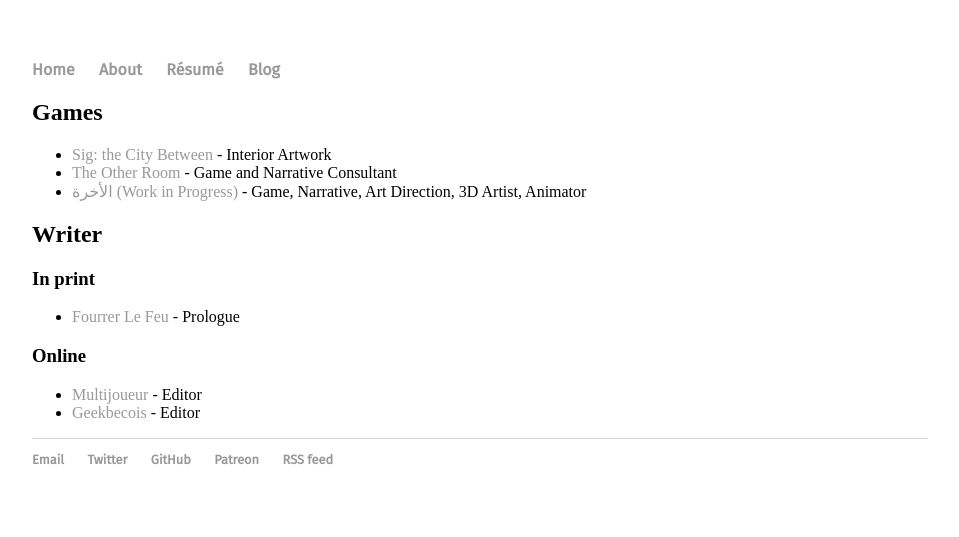
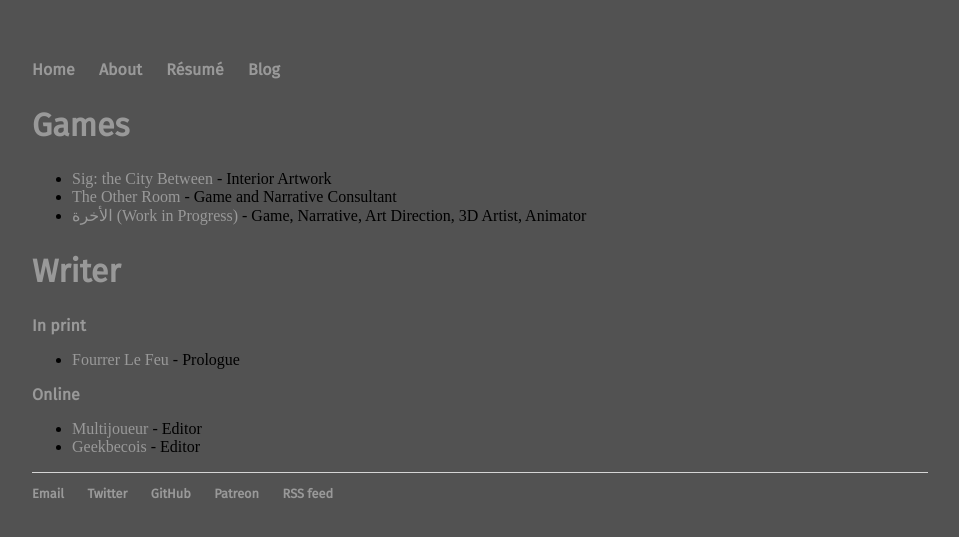
Before and after one commit to mstfacmly/mstfacmly.github.io, a Jekyll site: the page built from resume.md, in a window 1280 px wide. Shown: the top 537 px of the page, without its empty margins (160-1119 px from the left). Built offline with Jekyll 4.4.1, drawn with Linux system fonts in a browser that asks for light colours; some web fonts are replaced; our own code applies the rules of GitHub Pages for plain Markdown files.

Commit message:
changing css color values

```diff
--- a/css/main.css
+++ b/css/main.css
@@ -22,6 +22,17 @@
 h1 {
 	font-size: 3em;
 	font-family:'FiraGO', 'Fira Sans', 'Noto Sans', 'Helvetica', 'Sans-Serif';
+	color: #999;
+}
+h2 {
+	font-size: 2em;
+	font-family:'FiraGO', 'Fira Sans', 'Noto Sans', 'Helvetica', 'Sans-Serif';
+	color: #999;
+}
+h3 {
+	font-size: 1em;
+	font-family:'FiraGO', 'Fira Sans', 'Noto Sans', 'Helvetica', 'Sans-Serif';
+	color: #999;
 }
 p {
 	font-size: 1.5em;
@@ -45,3 +56,6 @@
 .img-circle {
 	border-radius: 50%;
 }
+body{
+	background-color: #525252;
+}
```
